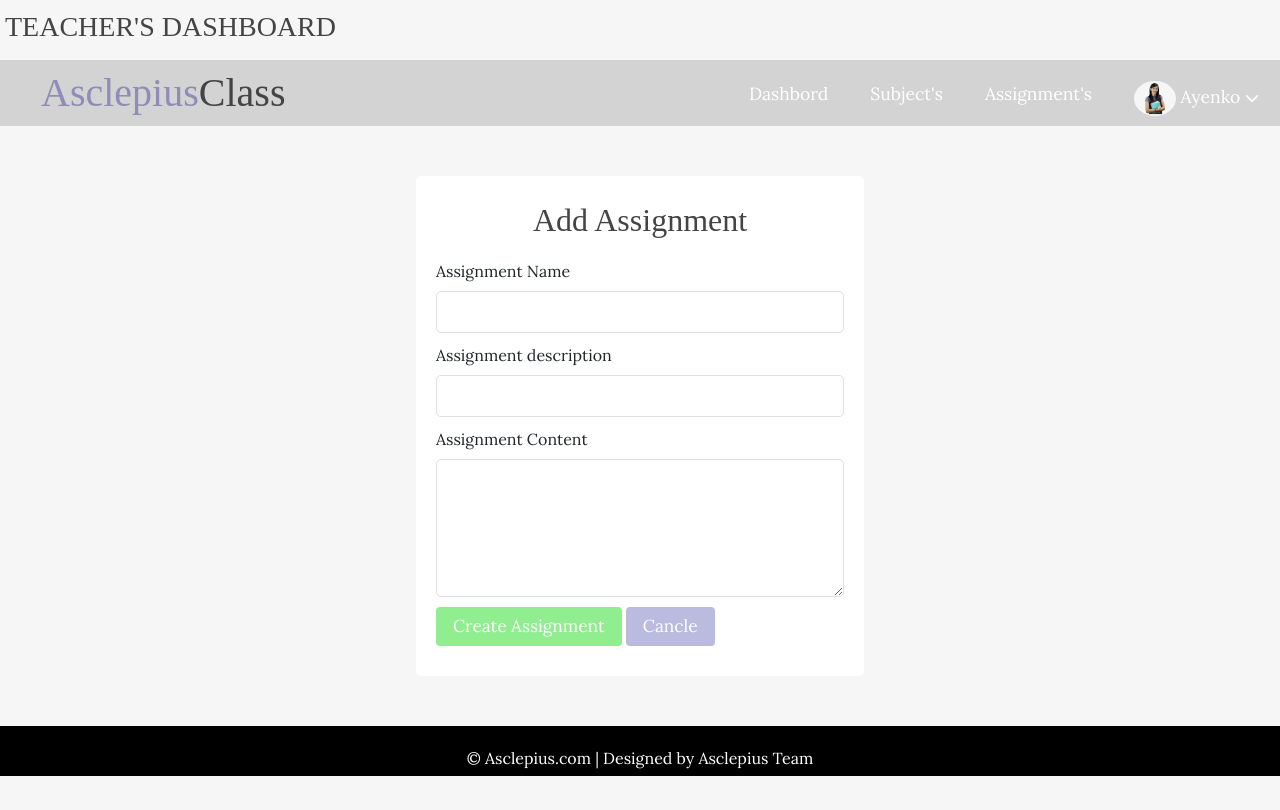
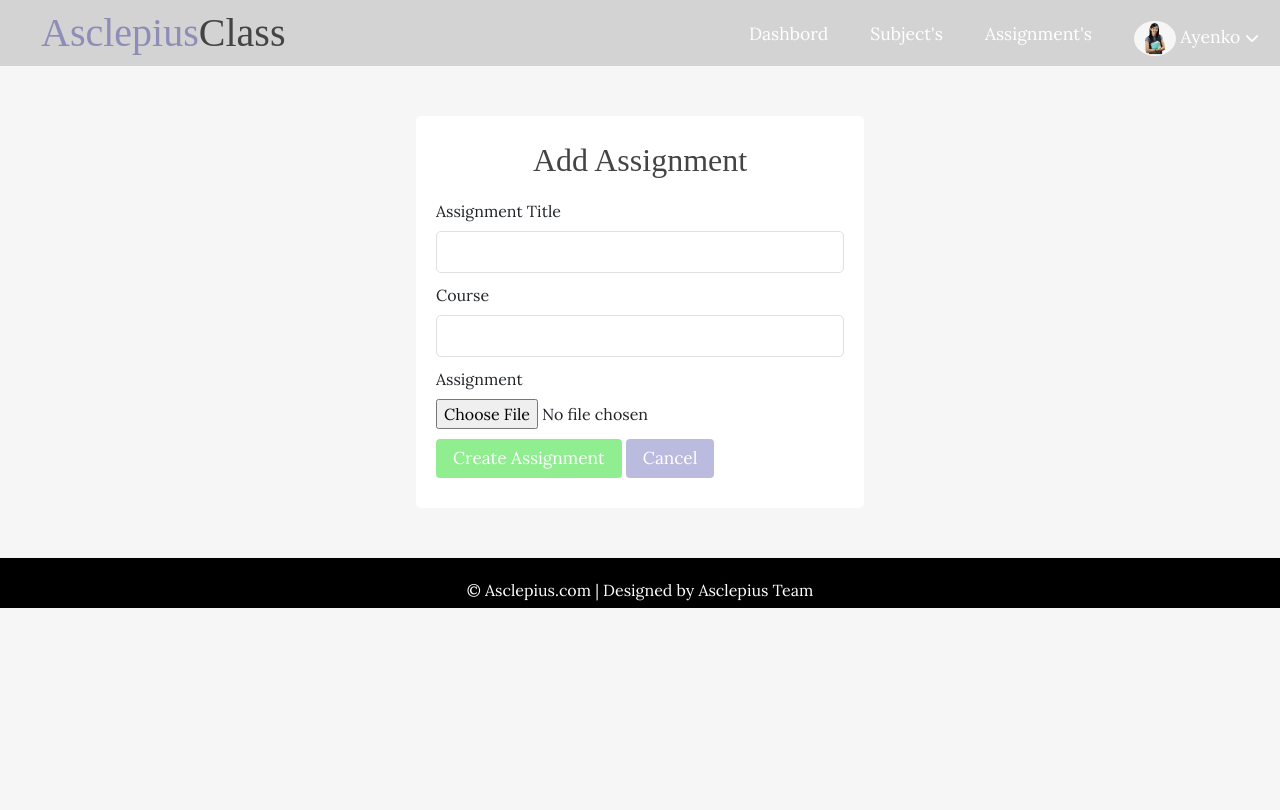
Before and after one commit to hngi/Team_Asclepius_MinI_Class_Web, a PHP site: page /teacher-area/create_assignment.php in a window 1280 px wide. After the commit the page ends 608 px from the top, so only its background shows below. Run offline with PHP 8.4, Linux system fonts and the light colour scheme; some libraries are stand-ins or nearby versions; some web fonts are replaced.

Commit message:
Started adding teacher functionality

```diff
--- a/controllers/LecturerController.php
+++ b/controllers/LecturerController.php
@@ -1,20 +1,17 @@
 <?php
 
-    require '../config/database.php';
+    require_once('../config/database.php');
 
     class Lecturer {
 
-         //Constructor to Initiate database connection
+        private $db;
+
+        //Constructor to Initiate database connection
         public function __construct(){
 
-            $this->db = mysqli_connect(DB_HOST, DB_USER, DB_PASS, DB_NAME);
+            $db = new DB;
 
-            if(mysqli_connect_errno()){
-
-                echo "Database connection failed with following errors:" . mysqli_connect_error();
-
-                die();
-            }
+            $this->db = $db->get_connection();
 
         }
 
--- a/controllers/user.php
+++ b/controllers/user.php
@@ -374,6 +374,7 @@ Class User{
 
                     $_SESSION['User'] = $user_id;
                     $_SESSION['success_flash'] = "You are logged in successfully.";
+                    $_SESSION['id_number'] = $UserDetails['id_number'];
                     $person = $UserDetails['id_number'];
                     $pers = substr($person, 0, 3);
 
--- a/teacher-area/create_assignment.php
+++ b/teacher-area/create_assignment.php
@@ -4,26 +4,62 @@ require '../controllers/LecturerController.php';
 
 $lecturer = new Lecturer;
 
-/* test variables----> uncomment these variables, fill them in with your own values and
-  navigate to the page to test. Make sure your database is imported and connected.
 
-  $course_code = 'CEG313';
-  $course_title = 'strength of materials';
-  $course_description = 'dEscribing the stregnth of different materials in civil eng.';
-  $dept_code = 'CEG';
-  $faculty_code = 'ENG';
+if(isset($_POST['create_assignment'])){
+
+  $assignment_title = $_POST['assignment_title'];
+  $course_code = $_POST['course_code'];
   $id_number = '123456';
-  $credit_unit = 2;
+
+  if(!empty($_FILES)){
+
+    $errors = array();
+    $name =$_FILES['assignment_file']['name'];
+    $nameArray = explode('.', $name);
+    $fileName = $nameArray[0];
+    $fileExt = $nameArray[1];
+    $allowed = array('pdf','doc','docx');
+    $target_dir = "../uploads/assignments/";
+    $target_file = $target_dir . basename($_FILES["assignment_file"]["name"]);
+    $imageFileType = strtolower(pathinfo($target_file,PATHINFO_EXTENSION));
+
+    // Check if file already exists
+    if (file_exists($target_file)) {
+      $error[] = "Sorry, file already exists.";
+
+    }
+    // Check file size
+    if ($_FILES["assignment_file"]["size"] > 500000) {
+      $error[] = "Sorry, your file is too large. Upload files less than 5mb.";
+
+    }
+    // Allow certain file formats
+    if(!in_array($fileExt, $allowed)){
+      $error[] = "The file must be either pdf, doc or docx.";
+
+    }
+    if (!empty($errors)) {
+
+      foreach($errors as $error){
+
+          $wrong = $error;
+
+      }
+
+  // if everything is ok, try to upload file
+  } else {
+      if (move_uploaded_file($_FILES["assignment_file"]["tmp_name"], $target_file)) {
+
+          $upload_message = $lecturer->CreateAssignment($course_code, $assignment_title,$target_file,$id_number);
+
+      } else {
+          $upload_message = "Sorry, there was an error uploading your file.";
+      }
+  }
+}
 
 
-  $message = $lecturer->CreateCourse($course_code, $course_title, $course_description,$credit_unit ,$dept_code, $faculty_code, $id_number)
-
-
-  */
-
-
-
-
+}
 
 ?>
 
@@ -44,36 +80,46 @@ $lecturer = new Lecturer;
 </head>
 
 <body>
-  <div id="overhead">
-    <h3>TEACHER'S DASHBOARD</h3>
-  </div>
   <?php require_once "header.php"; ?>
 
   <div class="register_login-content">
-    <form action="" method="POST">
+    <form action="create_assignment.php" method="POST" enctype="multipart/form-data">
       <h2 class="form-title">Add Assignment</h2>
 
       <div id="error_message">
+      <?php
+            if(!empty($errors)){
+
+              foreach($errors as $error){
+
+                echo '<div class="alert alert-info">'.$error.'</div>';
+              }
+
+
+
+            }
+
+        ?>
 
       </div>
 
       <div>
-        <label for="">Assignment Name</label>
-        <input type="text" name="assignment_name" id="assignment_name" class="text-input">
+        <label for="">Assignment Title</label>
+        <input type="text" name="assignment_title" id="assignment_title" class="text-input">
       </div>
       <div>
-        <label for="">Assignment description</label>
-        <input type="text" name="assignment_description" id="assignment_description" class="text-input">
+        <label for="">Course</label>
+        <input type="text" name="course_code" id="course_code" class="text-input">
       </div>
       <div>
-        <label for="">Assignment Content</label>
-        <textarea name="ass_content" id="" cols="30" rows="5" class="text-input"></textarea>
+        <label for="">Assignment</label>
+       <input type="file" name="assignment_file">
       </div>
 
 
       <div>
-        <button type="submit" class="btn btn-big " id="btn-success" name="assignment">Create Assignment</button>
-        <a type="button" class="btn btn-big btn-light" href="assignment.php">Cancle</a>
+      <input type="submit" class="btn btn-big " id="btn-success" name="create_assignment" value="Create Assignment">
+        <a type="button" class="btn btn-big btn-light" href="assignment.php">Cancel</a>
       </div>
 
 
--- a/teacher-area/dashboard.php
+++ b/teacher-area/dashboard.php
@@ -43,9 +43,6 @@ $lecturer = new Lecturer;
 </head>
 
 <body>
-  <div id="overhead">
-    <h3>TEACHER'S DASHBOARD</h3>
-  </div>
   <?php require_once "header.php"; ?>
 
   <div class="container" id="container-teacherArea">
```
Also changed, not shown: teacher-area/create_subject.php (+45 -15 lines), 2 other files.
